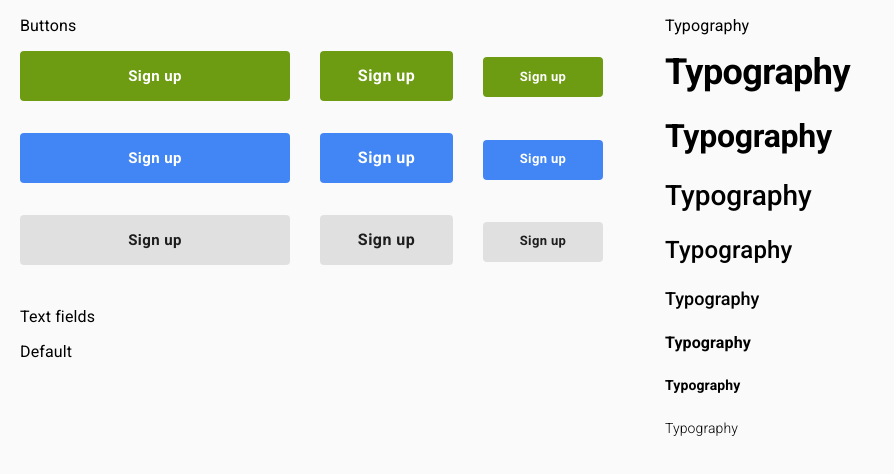
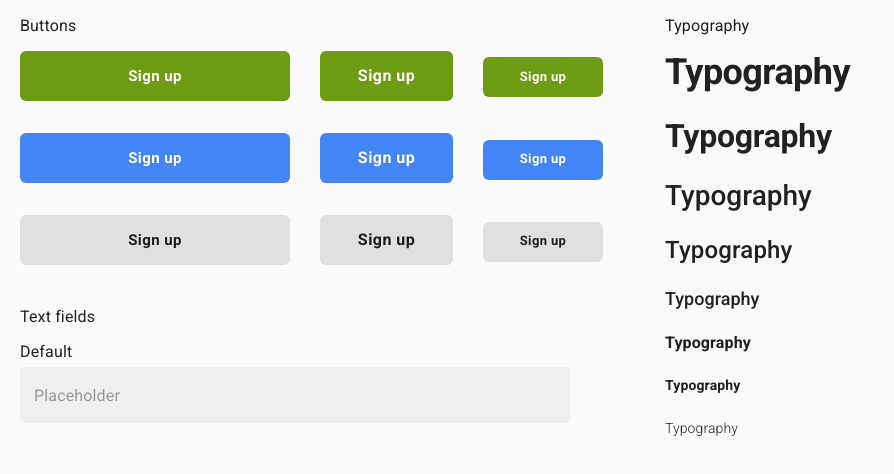
Before and after one commit to Sleepy-girl/test_voypost_fullstack, a React (Create React App) app: page /story-book in a window 1280 px wide. Shown: the top 474 px of the page, without its empty margins (0-894 px from the left). Built offline with nearby package versions, Linux system fonts and the light colour scheme.

Commit message:
input border

```diff
--- a/src/common/theme/theme.tsx
+++ b/src/common/theme/theme.tsx
@@ -6,9 +6,10 @@ const colors = {
   secondary: '#4285F4',
   error: '#FF0000',
   black: '#000000',
+  grey: '#EFEFEF',
 }
 
-// const defaultTheme = createMuiTheme();
+const defaultTheme = createMuiTheme();
 
 const theme = createMuiTheme({
   shadows: Array(25).fill("none") as Shadows,
@@ -18,7 +19,7 @@ const theme = createMuiTheme({
       main: colors.primary
     },
     secondary: {
-      main:  colors.secondary
+      main: colors.secondary
     },
   },
 
@@ -29,6 +30,7 @@ const theme = createMuiTheme({
         height: "50px",
         fontWeight: 900,
         fontSize: "16px",
+        borderRadius: "6px",
       },
       sizeLarge: {
         width: 270,
@@ -43,20 +45,46 @@ const theme = createMuiTheme({
       }
     },
 
+    MuiTextField: {
+      root: {
+        width: "550px",
+        margin: 0,
+        borderRadius: "6px",
+        background: colors.grey,
+        lineHeight: "50px",
 
+        '& .MuiOutlinedInput-root': {  // - The Input-root, inside the TextField-root
+          '& fieldset': {            // - The <fieldset> inside the Input-root
+              borderColor: colors.grey,   // - Set the Input border
+          },
+          // '&:hover fieldset': {
+          //     borderColor: 'yellow', // - Set the Input border when parent has :hover
+          // },
+          '&.Mui-focused fieldset': { // - Set the Input border when parent is focused
+              borderColor: colors.grey,
+          },
+        },
+
+      // '& fieldset.MuiOutlinedInput-notchedOutline': {
+      //   borderColor: colors.grey,
+      },
+
+
+    },
 
     MuiTypography: {
       root: {
-        color: colors.black,
         width: "550px",
-        display: "block",
+        textPrimary:{
+          main: colors.black
+        },
+        marginBottom: defaultTheme.spacing(3)
       },
 
       h1: {
         fontSize: '36px',
         fontWeight: 900,
         lineHeight: "42px",
-        // colorPrimary: colors.black,
       },
       h2: {
         fontSize: '32px',
@@ -96,16 +124,22 @@ const theme = createMuiTheme({
       body1: {
         fontSize: '16px',
         lineHeight: "19px",
+        marginBottom: defaultTheme.spacing(2),
+      },
+      body2: {
+        fontSize: '16px',
+        lineHeight: "19px",
+        marginBottom: defaultTheme.spacing(0.75),
       }
     },
-    MuiSelect:{
-      root:{
-        // paddingRight: defaultTheme.spacing(3),
-      },
-      icon:{
-        color: colors.primary,
-      },
-    },
+    // MuiSelect:{
+    //   root:{
+    //     // paddingRight: defaultTheme.spacing(3),
+    //   },
+    //   icon:{
+    //     color: colors.primary,
+    //   },
+    // },
   },
 })
 export default theme;
--- a/src/components/materialsComponents/Input.tsx
+++ b/src/components/materialsComponents/Input.tsx
@@ -1,9 +1,14 @@
+import { FC } from "react";
 import { TextField } from "@material-ui/core";
 
-<form noValidate autoComplete="off">
-<TextField
-  id="outlined-basic"
-  label="Outlined"
-  variant="outlined"
-/>
-</form>
+interface TextFieldProp {
+  placeholder: string;
+  type?: string;
+}
+
+const TextFieldComponents: FC<TextFieldProp> = ({ type,  placeholder } ) => {
+
+  return <TextField variant="outlined" type={type} placeholder={placeholder} />;
+};
+
+export default TextFieldComponents;
--- a/src/pages/StoryBook.js
+++ b/src/pages/StoryBook.js
@@ -1,16 +1,16 @@
 import Box from '../components/materialsComponents/Box';
+import ButtonComponent from '../components/materialsComponents/Button';
+import TextFieldComponents from '../components/materialsComponents/Input';
 import TypographyComponent from '../components/materialsComponents/Typography';
-import ButtonComponent from '../components/materialsComponents/Button';
 import { typographyParams, buttonsParams } from './params';
+import { v4 as uuidv4 } from 'uuid';
 
 function StoryBook() {
   return (
     <Box pt={2} px={2.5} display="flex">
       <Box>
         <Box mr={7.75} mb={5.25}>
-          <Box mb={2}>
-            <TypographyComponent variant="body1">Buttons</TypographyComponent>
-          </Box>
+          <TypographyComponent variant="body1">Buttons</TypographyComponent>
           <Box width={583} minHeight={214}>
             <Box
               display="flex"
@@ -20,7 +20,9 @@ function StoryBook() {
             >
               {buttonsParams.map(button => (
                 <ButtonComponent
+                  key={uuidv4()}
                   variant="contained"
+                  type="button"
                   size={button}
                   color="primary"
                 >
@@ -36,7 +38,9 @@ function StoryBook() {
             >
               {buttonsParams.map(button => (
                 <ButtonComponent
+                  key={uuidv4()}
                   variant="contained"
+                  type="button"
                   size={button}
                   color="secondary"
                 >
@@ -51,7 +55,12 @@ function StoryBook() {
               mb={4}
             >
               {buttonsParams.map(button => (
-                <ButtonComponent variant="contained" size={button}>
+                <ButtonComponent
+                  key={uuidv4()}
+                  variant="contained"
+                  type="button"
+                  size={button}
+                >
                   Sign up
                 </ButtonComponent>
               ))}
@@ -60,27 +69,29 @@ function StoryBook() {
         </Box>
 
         <Box>
-          <Box mb={2}>
-            <TypographyComponent variant="body1">
-              Text fields
-            </TypographyComponent>
-          </Box>
-          <Box mb={0.75}>
-            <TypographyComponent variant="body1">Default</TypographyComponent>
-          </Box>
+          <TypographyComponent variant="body1">Text fields</TypographyComponent>
+          <TypographyComponent variant="body2">Default</TypographyComponent>
+          <TextFieldComponents
+            type="text"
+            // color="primary"
+            multiline
+            borderColor="secondary"
+            placeholder="Placeholder"
+            helperText="helperText"
+          />
         </Box>
       </Box>
 
       <Box>
-        <Box mb={2}>
-          <TypographyComponent variant="body1">Typography</TypographyComponent>
-        </Box>
+        <TypographyComponent variant="body1">Typography</TypographyComponent>
         {typographyParams.map(param => (
-          <Box mb={3}>
-            <TypographyComponent display="block" key={param} variant={param}>
-              Typography
-            </TypographyComponent>
-          </Box>
+          <TypographyComponent
+            key={uuidv4()}
+            variant={param}
+            color="textPrimary"
+          >
+            Typography
+          </TypographyComponent>
         ))}
       </Box>
     </Box>
--- a/src/pages/params.js
+++ b/src/pages/params.js
@@ -7,19 +7,19 @@ export const inputsParams = [
     name: 'Default',
     label: 'Full Name',
     placeholder: 'Placeholder',
-    color: colors.amber,
+    color: colors.grey,
   },
   {
-    name: 'Default',
-    label: 'Full Name',
+    name: 'Active',
+    label: 'Email Adrress',
     placeholder: 'Placeholder',
-    color: colors.primary,
+    color: colors.green,
   },
   {
-    name: 'Default',
-    label: 'Full Name',
+    name: 'Error',
+    label: 'Password (8 characters)',
     placeholder: 'Placeholder',
-    color: colors.primary,
+    color: colors.red,
   },
 ];
 
```
